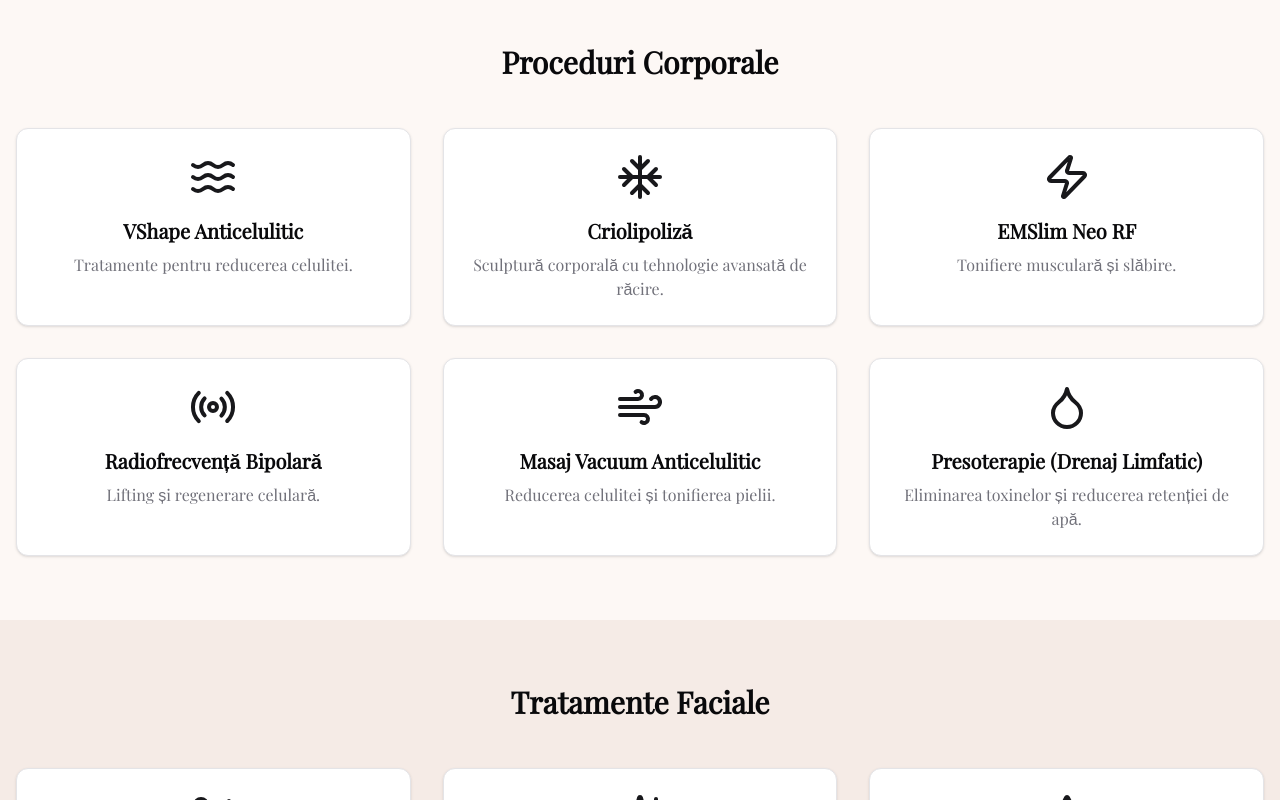
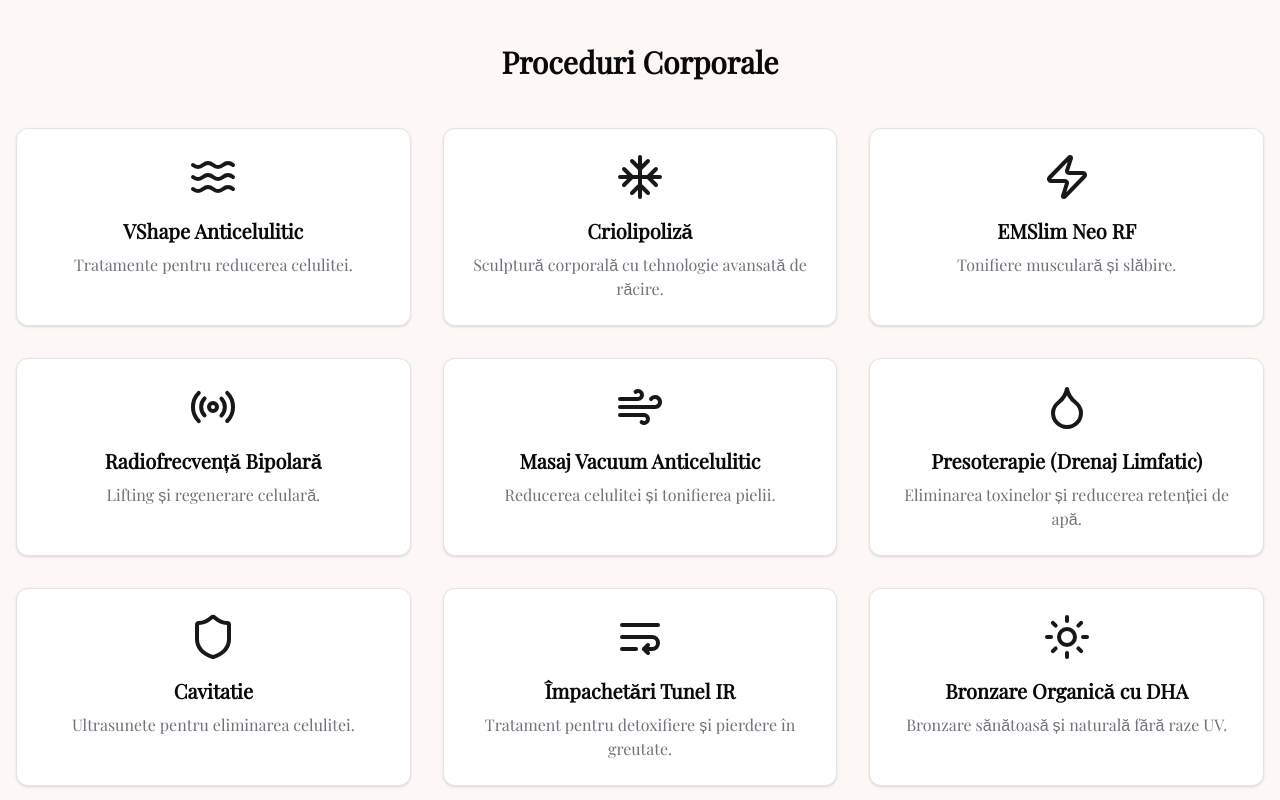
Before and after one commit to sinan2000/slim_beauty, a Next.js app: page / in a window 1280 px wide. Shown: the part 820-1620 px from the top of the page. Built offline with nearby package versions, Linux system fonts and the light colour scheme.

Commit message:
body care component

```diff
--- a/app/page.tsx
+++ b/app/page.tsx
@@ -4,8 +4,9 @@
 import { Card, CardContent } from "@/components/ui/card"
 import { Input } from "@/components/ui/input"
 import { Textarea } from "@/components/ui/textarea"
-import { Zap, Snowflake, Waves, Radio, Wind, Droplet, Scissors, Sparkles, Star, Phone, MapPin, Instagram, Facebook } from 'lucide-react'
+import { Scissors, Sparkles, Star, Phone, MapPin, Instagram, Facebook } from 'lucide-react'
 import Hero from '@/components/landing_page/hero'
+import BodyCare from '@/components/landing_page/body_care'
 
 export default function HomePage() {
   return (
@@ -13,56 +14,7 @@
       <main className="flex-grow pt-[86px]">
         <Hero />
 
-        {/* Body Care Procedures Section */}
-        <section className="py-16">
-          <div className="container mx-auto px-4">
-            <h2 className="text-3xl font-semibold text-center mb-12">Proceduri Corporale</h2>
-            <div className="grid grid-cols-1 md:grid-cols-2 lg:grid-cols-3 gap-8">
-              <Card>
-                <CardContent className="p-6 flex flex-col items-center text-center">
-                  <Waves className="w-12 h-12 text-primary mb-4" />
-                  <h3 className="text-xl font-semibold mb-2">VShape Anticelulitic</h3>
-                  <p className="text-muted-foreground">Tratamente pentru reducerea celulitei.</p>
-                </CardContent>
-              </Card>
-              <Card>
-                <CardContent className="p-6 flex flex-col items-center text-center">
-                  <Snowflake className="w-12 h-12 text-primary mb-4" />
-                  <h3 className="text-xl font-semibold mb-2">Criolipoliză</h3>
-                  <p className="text-muted-foreground">Sculptură corporală cu tehnologie avansată de răcire.</p>
-                </CardContent>
-              </Card>
-              <Card>
-                <CardContent className="p-6 flex flex-col items-center text-center">
-                  <Zap className="w-12 h-12 text-primary mb-4" />
-                  <h3 className="text-xl font-semibold mb-2">EMSlim Neo RF</h3>
-                  <p className="text-muted-foreground">Tonifiere musculară și slăbire.</p>
-                </CardContent>
-              </Card>
-              <Card>
-                <CardContent className="p-6 flex flex-col items-center text-center">
-                  <Radio className="w-12 h-12 text-primary mb-4" />
-                  <h3 className="text-xl font-semibold mb-2">Radiofrecvență Bipolară</h3>
-                  <p className="text-muted-foreground">Lifting și regenerare celulară.</p>
-                </CardContent>
-              </Card>
-              <Card>
-                <CardContent className="p-6 flex flex-col items-center text-center">
-                  <Wind className="w-12 h-12 text-primary mb-4" />
-                  <h3 className="text-xl font-semibold mb-2">Masaj Vacuum Anticelulitic</h3>
-                  <p className="text-muted-foreground">Reducerea celulitei și tonifierea pielii.</p>
-                </CardContent>
-              </Card>
-              <Card>
-                <CardContent className="p-6 flex flex-col items-center text-center">
-                  <Droplet className="w-12 h-12 text-primary mb-4" />
-                  <h3 className="text-xl font-semibold mb-2">Presoterapie (Drenaj Limfatic)</h3>
-                  <p className="text-muted-foreground">Eliminarea toxinelor și reducerea retenției de apă.</p>
-                </CardContent>
-              </Card>
-            </div>
-          </div>
-        </section>
+        <BodyCare />
 
         {/* Facial Aesthetic Treatments Section */}
         <section className="py-16 bg-[#F5EBE6]">
--- /dev/null
+++ b/components/landing_page/body_care.tsx
@@ -0,0 +1,78 @@
+import { Droplet, Radio, Snowflake, Waves, Wind, Sun, WrapText, Shield, Zap } from "lucide-react"; // Add relevant icons
+import { Card, CardContent } from "../ui/card";
+
+export default function BodyCare() {
+    return (
+        <section className="py-16">
+            <div className="container mx-auto px-4">
+                <h2 className="text-3xl font-semibold text-center mb-12">Proceduri Corporale</h2>
+                <div className="grid grid-cols-1 md:grid-cols-2 lg:grid-cols-3 gap-8">
+                    <Card>
+                        <CardContent className="p-6 flex flex-col items-center text-center">
+                            <Waves className="w-12 h-12 text-primary mb-4" />
+                            <h3 className="text-xl font-semibold mb-2">VShape Anticelulitic</h3>
+                            <p className="text-muted-foreground">Tratamente pentru reducerea celulitei.</p>
+                        </CardContent>
+                    </Card>
+                    <Card>
+                        <CardContent className="p-6 flex flex-col items-center text-center">
+                            <Snowflake className="w-12 h-12 text-primary mb-4" />
+                            <h3 className="text-xl font-semibold mb-2">Criolipoliză</h3>
+                            <p className="text-muted-foreground">Sculptură corporală cu tehnologie avansată de răcire.</p>
+                        </CardContent>
+                    </Card>
+                    <Card>
+                        <CardContent className="p-6 flex flex-col items-center text-center">
+                            <Zap className="w-12 h-12 text-primary mb-4" />
+                            <h3 className="text-xl font-semibold mb-2">EMSlim Neo RF</h3>
+                            <p className="text-muted-foreground">Tonifiere musculară și slăbire.</p>
+                        </CardContent>
+                    </Card>
+                    <Card>
+                        <CardContent className="p-6 flex flex-col items-center text-center">
+                            <Radio className="w-12 h-12 text-primary mb-4" />
+                            <h3 className="text-xl font-semibold mb-2">Radiofrecvență Bipolară</h3>
+                            <p className="text-muted-foreground">Lifting și regenerare celulară.</p>
+                        </CardContent>
+                    </Card>
+                    <Card>
+                        <CardContent className="p-6 flex flex-col items-center text-center">
+                            <Wind className="w-12 h-12 text-primary mb-4" />
+                            <h3 className="text-xl font-semibold mb-2">Masaj Vacuum Anticelulitic</h3>
+                            <p className="text-muted-foreground">Reducerea celulitei și tonifierea pielii.</p>
+                        </CardContent>
+                    </Card>
+                    <Card>
+                        <CardContent className="p-6 flex flex-col items-center text-center">
+                            <Droplet className="w-12 h-12 text-primary mb-4" />
+                            <h3 className="text-xl font-semibold mb-2">Presoterapie (Drenaj Limfatic)</h3>
+                            <p className="text-muted-foreground">Eliminarea toxinelor și reducerea retenției de apă.</p>
+                        </CardContent>
+                    </Card>
+                    {/* New Procedures */}
+                    <Card>
+                        <CardContent className="p-6 flex flex-col items-center text-center">
+                            <Shield className="w-12 h-12 text-primary mb-4" />
+                            <h3 className="text-xl font-semibold mb-2">Cavitatie</h3>
+                            <p className="text-muted-foreground">Ultrasunete pentru eliminarea celulitei.</p>
+                        </CardContent>
+                    </Card>
+                    <Card>
+                        <CardContent className="p-6 flex flex-col items-center text-center">
+                            <WrapText className="w-12 h-12 text-primary mb-4" />
+                            <h3 className="text-xl font-semibold mb-2">Împachetări Tunel IR</h3>
+                            <p className="text-muted-foreground">Tratament pentru detoxifiere și pierdere în greutate.</p>
+                        </CardContent>
+                    </Card>
+                    <Card>
+                        <CardContent className="p-6 flex flex-col items-center text-center">
+                            <Sun className="w-12 h-12 text-primary mb-4" />
+                            <h3 className="text-xl font-semibold mb-2">Bronzare Organică cu DHA</h3>
+                            <p className="text-muted-foreground">Bronzare sănătoasă și naturală fără raze UV.</p>
+                        </CardContent>
+                    </Card>
+                </div>
+            </div>
+        </section>
+    );
+}
```
